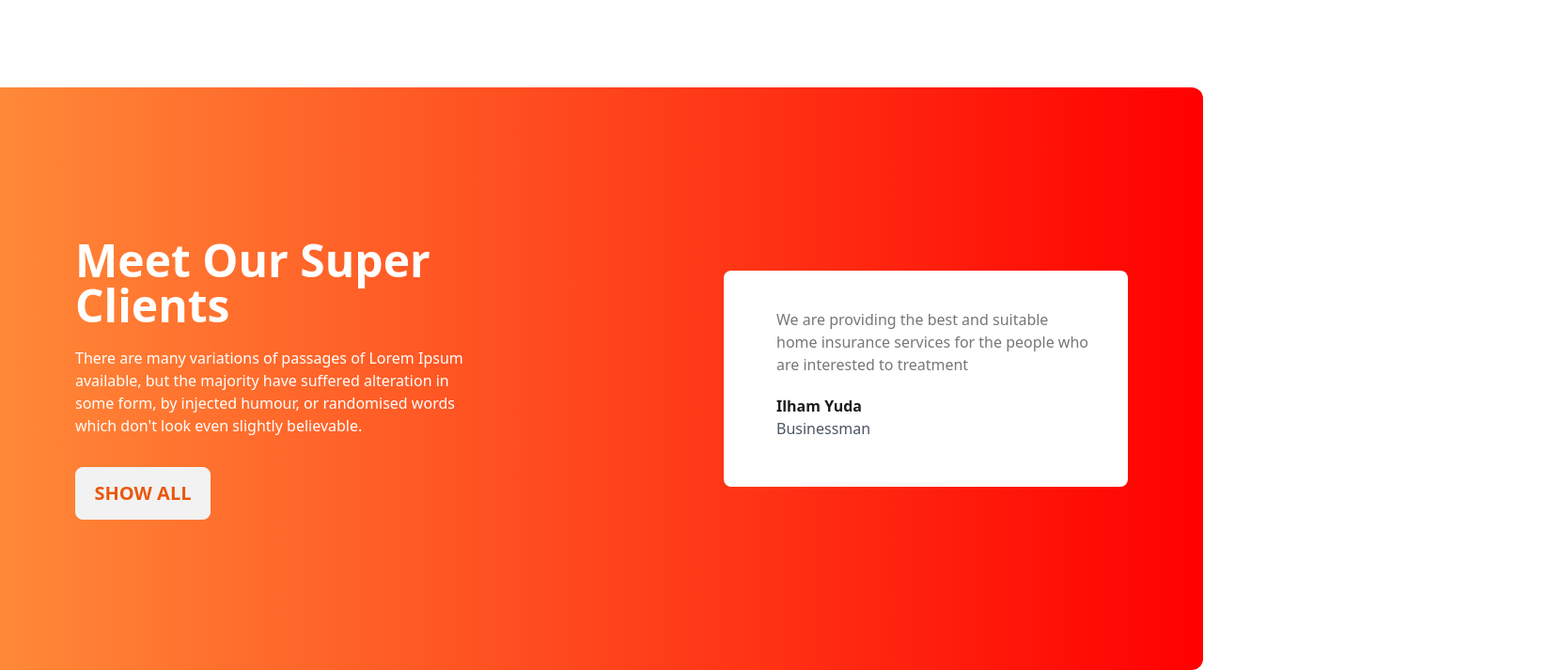
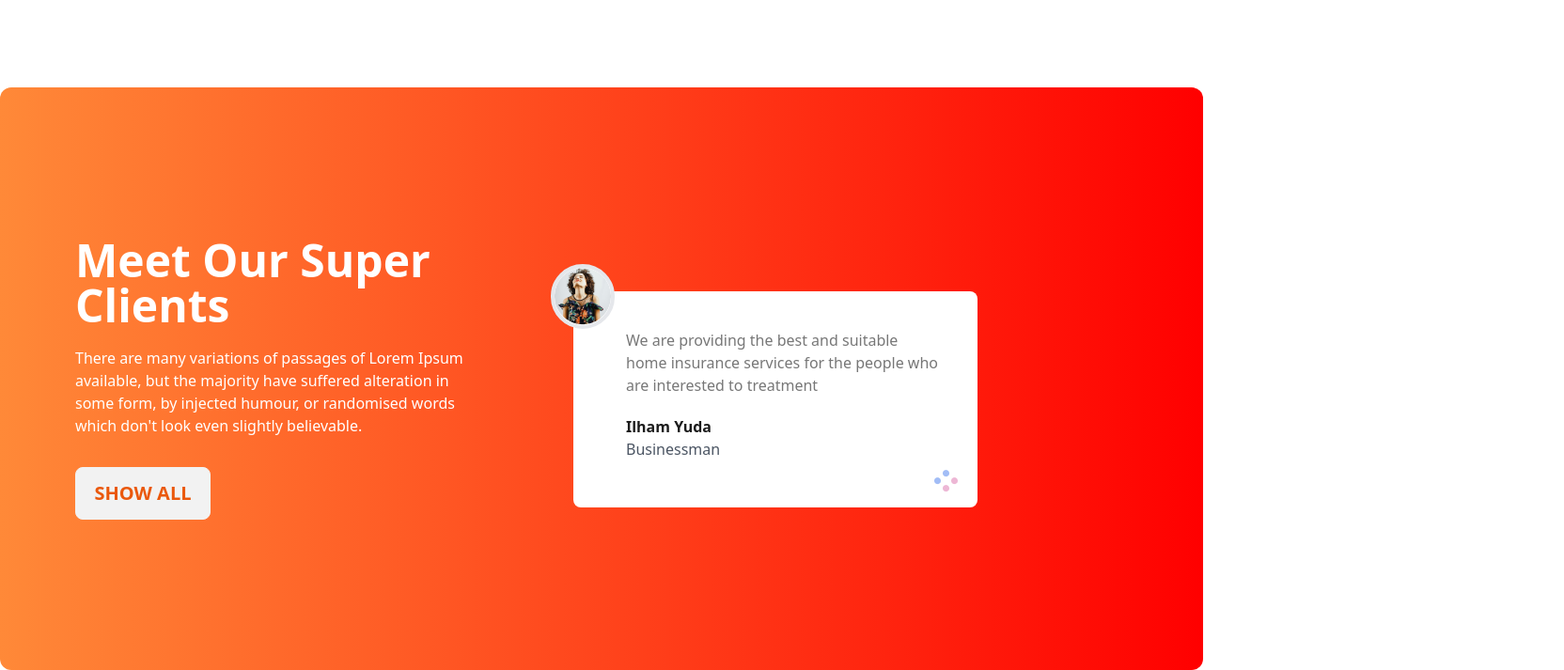
Before and after one commit to mdnoble1/tea-house, a plain HTML site: page index.html in a window 1280 px wide. Shown: the part 1988-2701 px from the top of the page at 94% size, 1664 px wide, since content can reach past the window. Drawn offline with nearby package versions, Linux system fonts and the light colour scheme.

Commit message:
added review section

```diff
--- a/index.html
+++ b/index.html
@@ -218,7 +218,7 @@
         </div>
       </section>
       <!-- meet our super client section  -->
-      <section class="bg-gradient-to-r from-orange-color to-red-color mt-24 rounded-r-xl flex justify-between items-center">
+      <section class="bg-gradient-to-r from-orange-color to-red-color mt-24 rounded-xl flex justify-between items-center">
         <!-- content  -->
         <div class="w-2/5 py-40 pl-20">
           <h3 class="font-extrabold text-5xl text-white mb-5">Meet Our Super Clients</h3>
@@ -226,10 +226,18 @@
           <button class="btn font-bold text-xl text-orange-600 w-36 h-14">Show All</button>
         </div>
         <!-- review  -->
-        <div class="w-[430px] h-[230px] bg-white rounded-lg mr-20 pl-14 pr-10 pt-10 pb-8">
-          <p class="text-gray-color mb-5">We are providing the best and suitable home insurance services for the people who are interested to treatment</p>
-          <h4 class="font-bold text-black-color">Ilham Yuda</h4>
-          <p class="font-medium text-gray-600">Businessman</p>
+        <div>
+          <div class="relative top-10 right-6">
+            <img class="border-4 rounded-full bg-white" src="images/client.png" alt="">
+          </div>
+          <div class="w-[430px] h-[230px] bg-white rounded-lg mr-60 pl-14 pr-10 pt-10 pb-8">
+            <p class="text-gray-color mb-5">We are providing the best and suitable home insurance services for the people who are interested to treatment</p>
+            <h4 class="font-bold text-black-color">Ilham Yuda</h4>
+            <p class="font-medium text-gray-600">Businessman</p>
+          </div>
+          <div class="relative bottom-10 left-96">
+            <img src="images/circles.png" alt="">
+          </div>
         </div>
       </section>
     </main>
```
